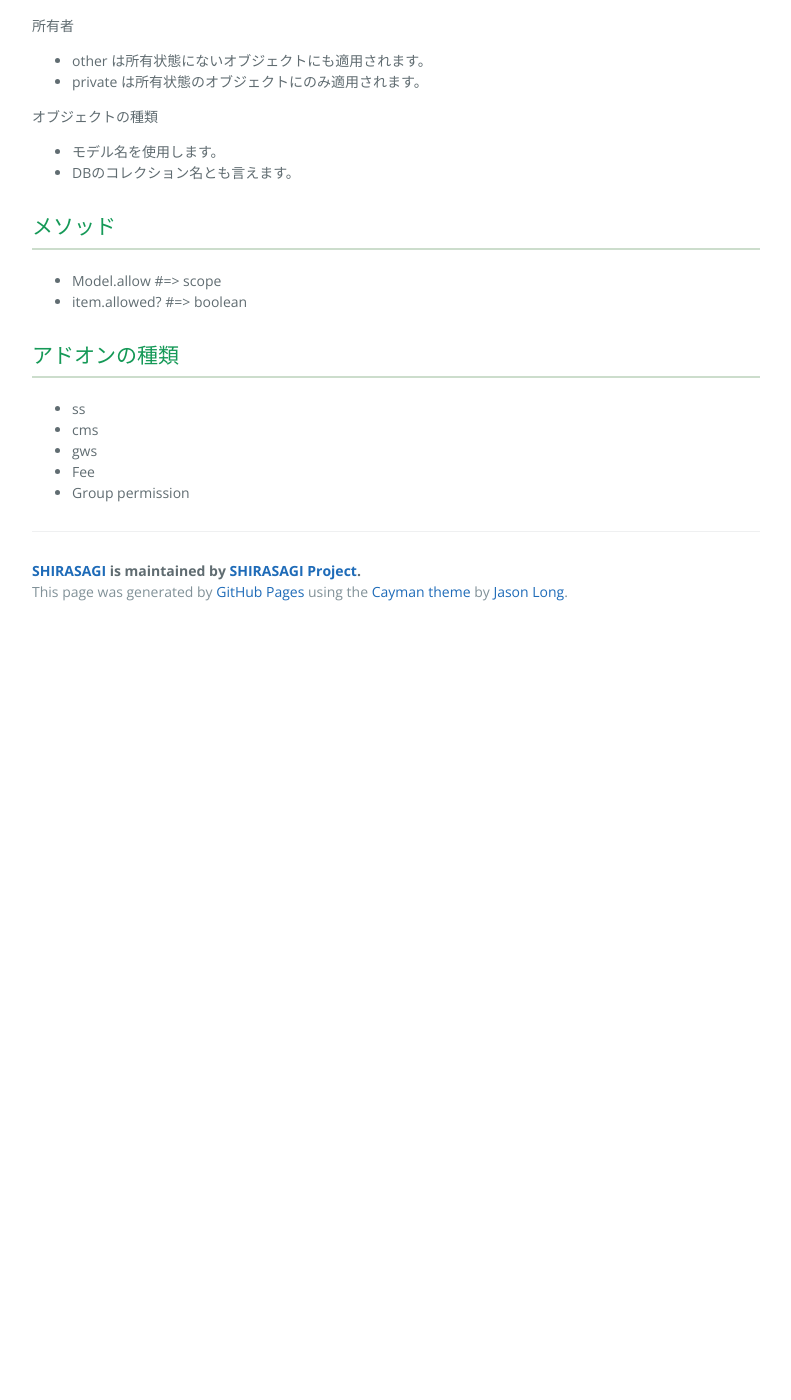
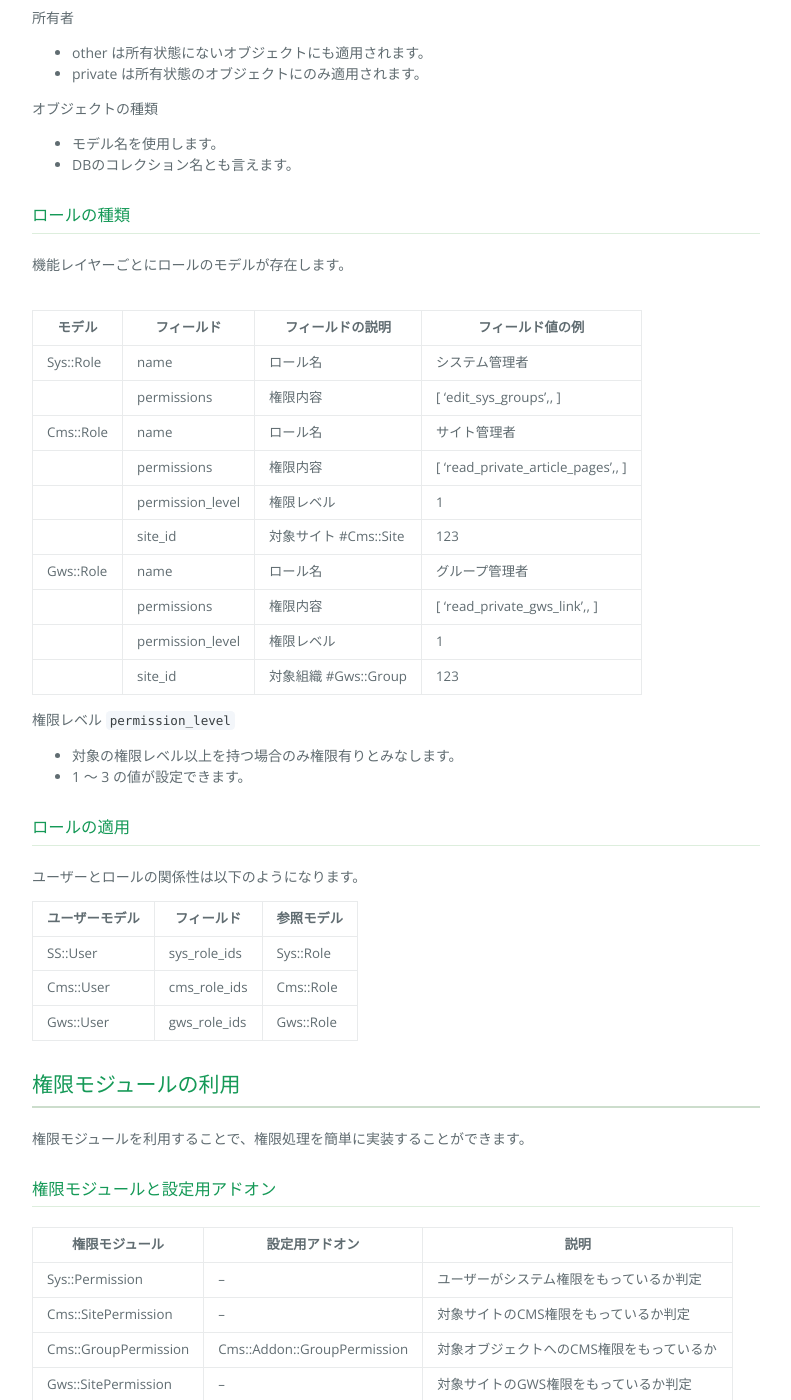
Before and after one commit to shirasagi/shirasagi.github.io, a Jekyll site: the page built from devel/role.md, in a window 1280 px wide and 1400 px high, scrolled down 977 px. Shown: the whole window, without its empty margins (244-1035 px from the left). Built offline with Jekyll 4.4.1, drawn with Linux system fonts in a browser that asks for light colours; nearby versions of some CDN libraries; before the commit the page ends 1607 px from its top, so only the background shows below that; some of the changed text lies outside the part shown.

Commit message:
[add] devel/role

```diff
--- a/devel/role.md
+++ b/devel/role.md
@@ -8,13 +8,13 @@
 権限は、ユーザーがオブジェクトを操作してもよいかを制御するための機能です。<br />
 権限は以下の要素の組み合わせで成り立っています。
 
-- オブジェクトの種類
+- オブジェクトの種類（モデル名）
 - オブジェクトの所有者
 - アクション
 
 また、複数の権限設定をグループ化したものをロールと呼んでいます。
 
-## 権限の種類
+### 権限の種類
 
 例えば、ページを操作するための基本的な権限は以下の表のようになります。
 
@@ -42,15 +42,122 @@
 - モデル名を使用します。
 - DBのコレクション名とも言えます。
 
-## メソッド
+### ロールの種類
 
-- Model.allow #=> scope
-- item.allowed? #=> boolean
+機能レイヤーごとにロールのモデルが存在します。<br />
+<br />
 
-## アドオンの種類
+|モデル|フィールド|フィールドの説明|フィールド値の例|
+|--|
+|Sys::Role|name|ロール名|システム管理者|
+||permissions|権限内容|[ 'edit_sys_groups',, ]|
+|Cms::Role|name|ロール名|サイト管理者|
+||permissions|権限内容|[ 'read_private_article_pages',, ]|
+||permission_level|権限レベル|1|
+||site_id|対象サイト #Cms::Site|123|
+|Gws::Role|name|ロール名|グループ管理者|
+||permissions|権限内容|[ 'read_private_gws_link',, ]|
+||permission_level|権限レベル|1|
+||site_id|対象組織 #Gws::Group|123|
 
-- ss
-- cms
-- gws
-- Fee
-- Group permission
+権限レベル `permission_level`
+
+- 対象の権限レベル以上を持つ場合のみ権限有りとみなします。
+- 1 ～ 3 の値が設定できます。
+
+### ロールの適用
+
+ユーザーとロールの関係性は以下のようになります。
+
+|ユーザーモデル|フィールド|参照モデル|
+|--|
+|SS::User|sys_role_ids|Sys::Role|
+|Cms::User|cms_role_ids|Cms::Role|
+|Gws::User|gws_role_ids|Gws::Role|
+
+## 権限モジュールの利用
+
+権限モジュールを利用することで、権限処理を簡単に実装することができます。
+
+### 権限モジュールと設定用アドオン
+
+|権限モジュール|設定用アドオン|説明|
+|--|
+|Sys::Permission|--|ユーザーがシステム権限をもっているか判定|
+|Cms::SitePermission|--|対象サイトのCMS権限をもっているか判定|
+|Cms::GroupPermission|Cms::Addon::GroupPermission|対象オブジェクトへのCMS権限をもっているか|
+|Gws::SitePermission|--|対象サイトのGWS権限をもっているか判定|
+|Gws::GroupPermission|Gws::Addon::GroupPermission|対象オブジェクトへのGWS権限をもっているか|
+
+### 権限判定メソッド
+
+権限モジュールをインクルードしたモデルは以下のメソッドが使用できます。
+
+~~~
+# 対象オブジェクトへの権限判定
+Model.first.allowed?(:read, user, site: site) #=> bool
+
+# 権限をもつオブジェクトへのスコープ
+Model.where({}).allow(:read, user, site: site) #=> criteria
+~~~
+
+## 新しい権限の追加
+
+新しい権限を追加する場合の手順を説明します。
+
+### 権限の登録
+
+使用する機能レイヤーへ権限名を登録します。
+
+~~~
+# app/models/**/initializer.rb
+
+Sys::Role.permission :permission_name1
+Cms::Role.permission :permission_name2
+Gws::Role.permission :permission_name3
+~~~
+
+### 多言語設定
+
+locales へ表示文字を記述します。
+
+~~~
+# config/locales/**/ja.yml
+
+ja:
+  sys_role:
+    permission_name1: 権限1
+  cms_role:
+    permission_name2: 権限2
+  gws_role:
+    permission_name3: 権限3
+~~~
+
+### モデルの設定
+
+権限モジュールをモデルへ組み込みます。
+
+~~~
+# app/models/**/any_model.rb
+
+class AnyModel
+  include SS::Document
+  include SS::Reference::User
+  include SS::Reference::Site
+  include Cms::Addon::GroupPermission
+
+  # set_permission_name "any_models"
+  # set_permission_name "any_models", :edit
+  ...
+end
+~~~
+
+権限名の固定（モデル名） `set_permission_name(name)`
+
+- 通常はモデル名が権限名に使用されますが、これを別の文字列に変更することができます。
+- 上記例の場合、`action_any_models` が権限名となります。
+
+権限名の完全固定 `set_permission_name(name, action)`
+
+- アクションを含め、使用される権限名を完全に固定します。
+- 上記例の場合、どのようなアクションを指定されても `edit_any_models` が権限名となります。
```
